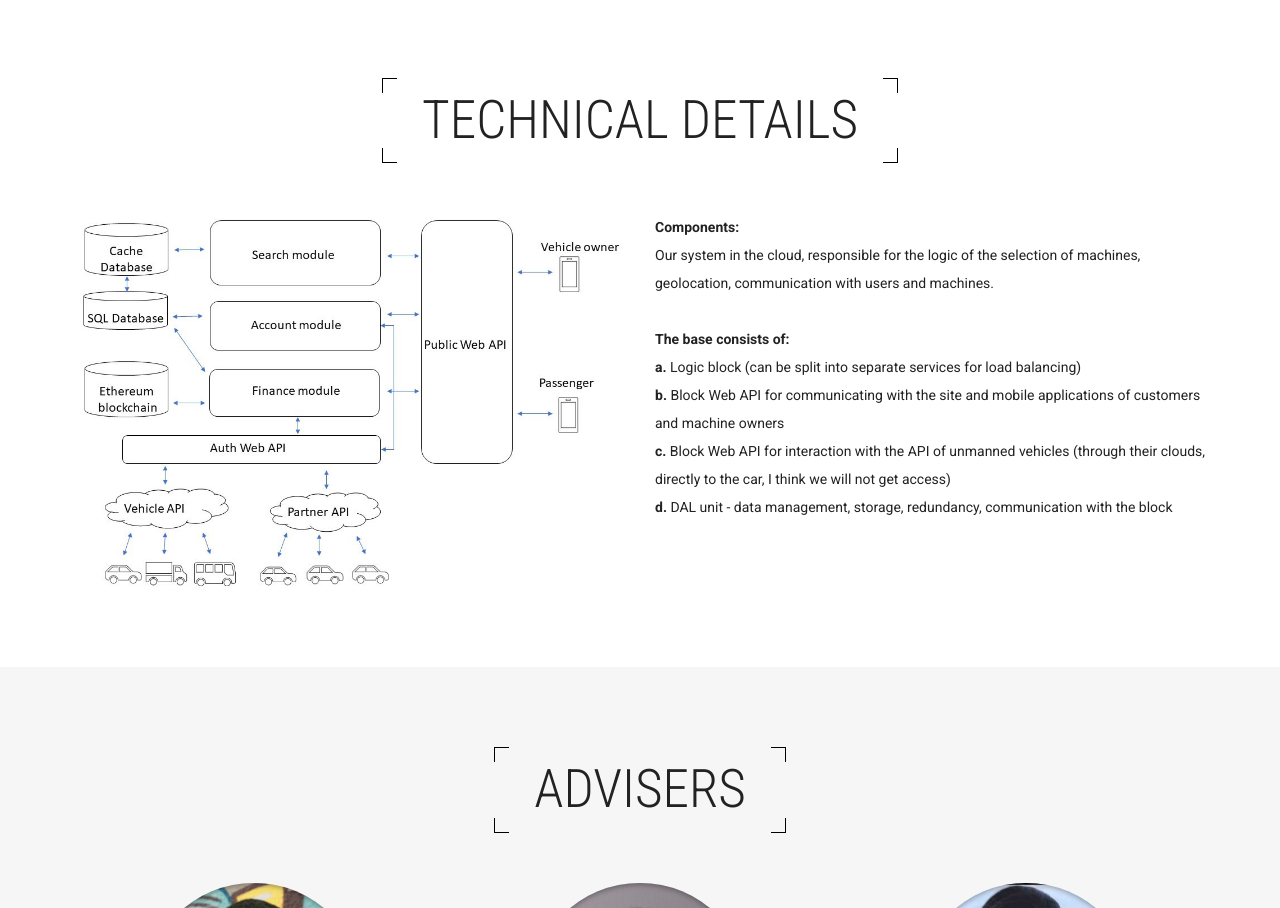
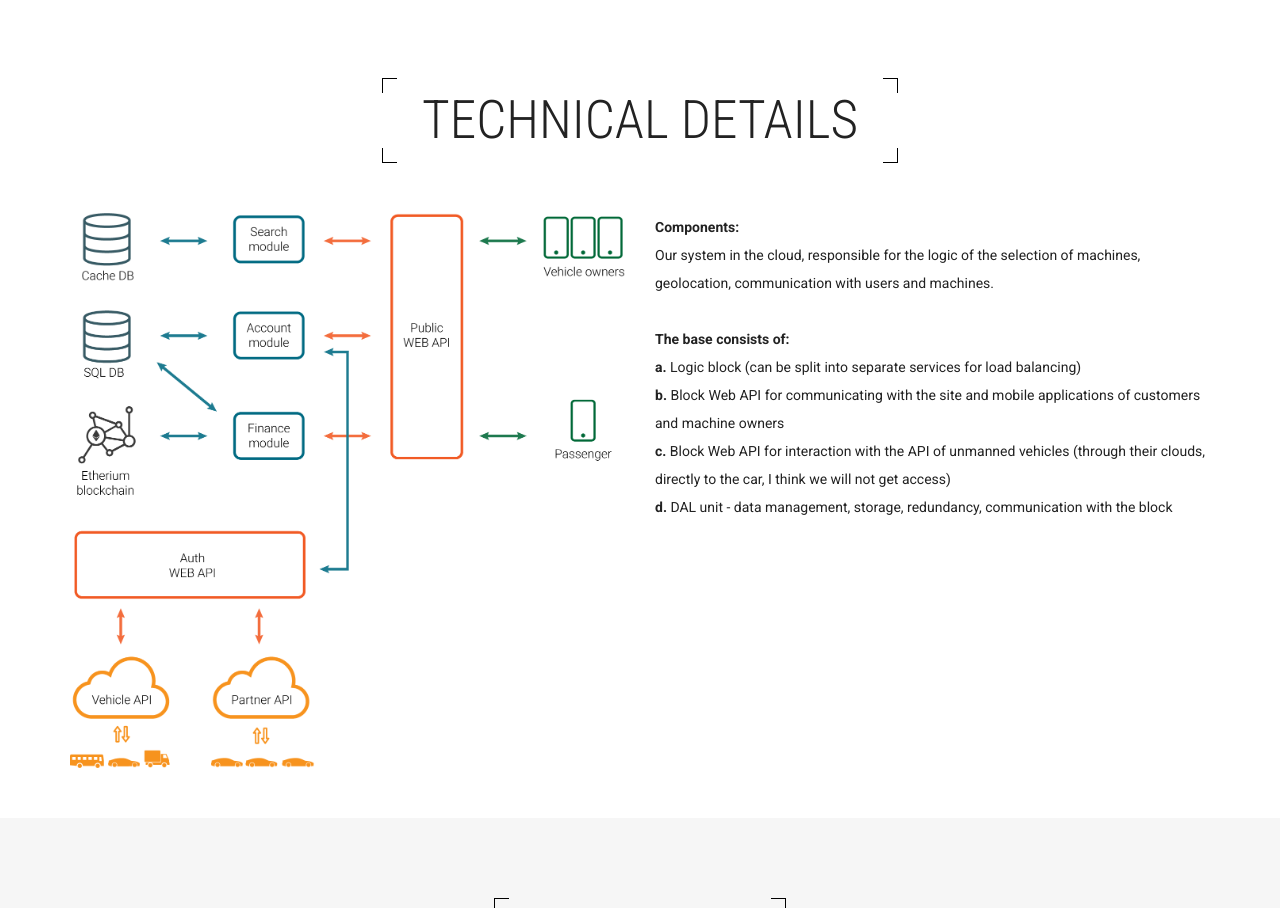
Before and after one commit to HereYouGothefirst/web-site, a PHP site: page / in a window 1280 px wide. Shown: the part 5592-6500 px from the top of the page. Run offline with PHP 8.4, Linux system fonts and the light colour scheme; data that the repository does not hold is empty; some libraries are stand-ins or nearby versions; some web fonts are replaced.

Commit message:
Новая схема

```diff
--- a/index.php
+++ b/index.php
@@ -290,7 +290,7 @@ $params = [
 
         <section class="row">
             <div class="col-md-6">
-                <img src="/assets/img/Architecture_v2.jpg" class="default-image"/>
+                <img src="/assets/img/Architecture_v3.png" class="default-image"/>
             </div>
 
             <div class="col-md-6">
```
Also changed, not shown: assets/img/Architecture_v3.png (added).
